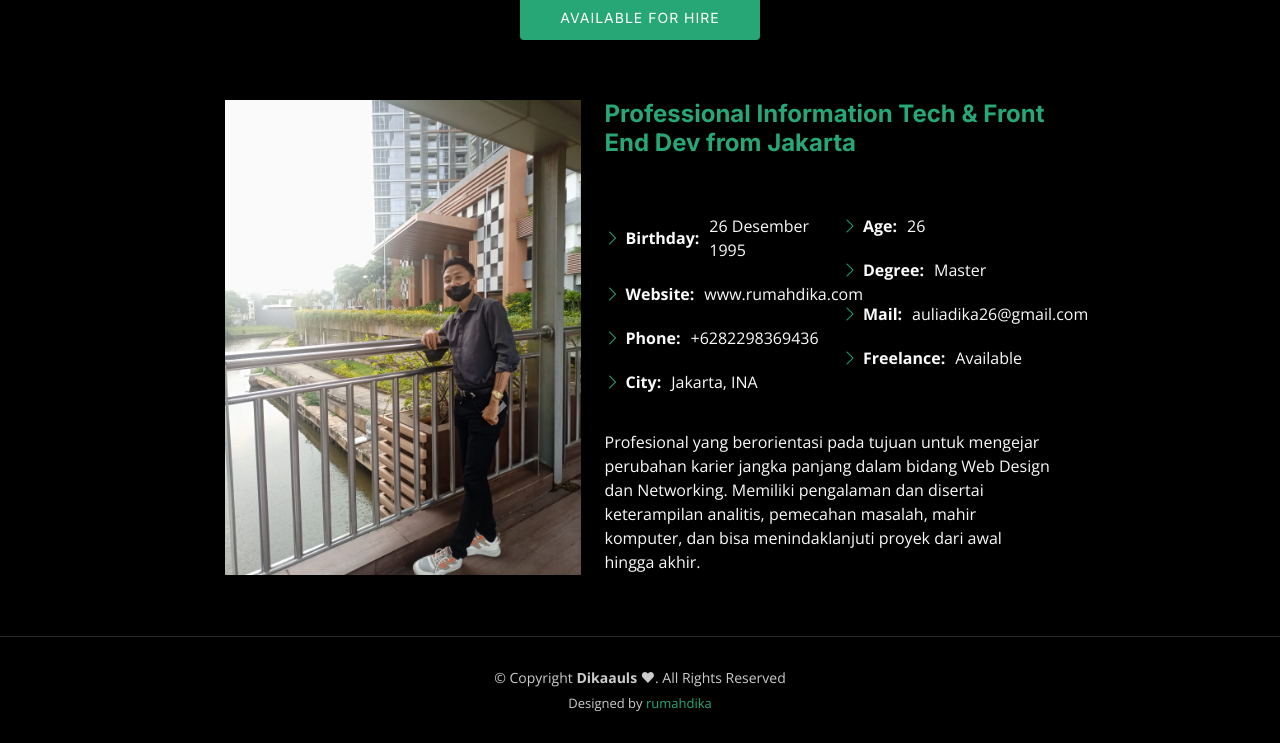
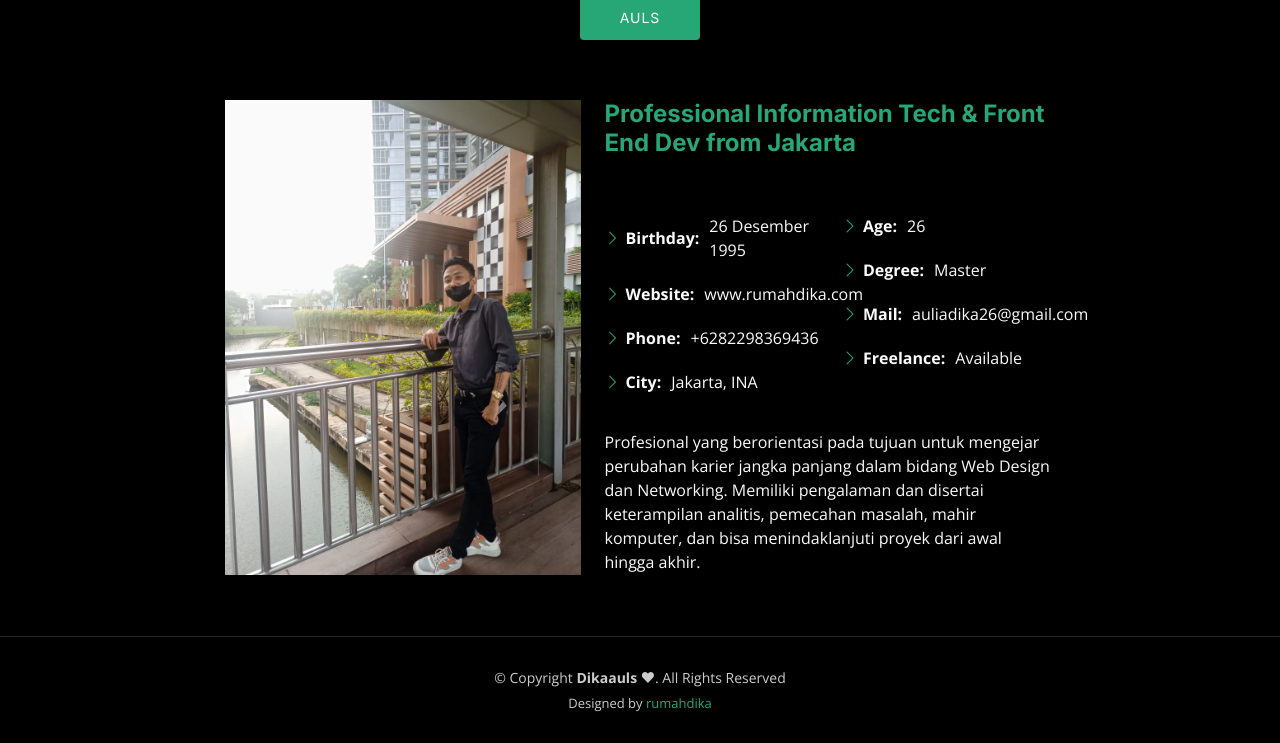
Before and after one commit to aainsomnia/dikaauls, a plain HTML site: page index.html in a window 1280 px wide. Shown: the part 208-951 px from the top of the page. Drawn offline with nearby package versions, Linux system fonts and the light colour scheme.

Commit message:
Update index
Update

```diff
--- a/index.html
+++ b/index.html
@@ -91,7 +91,7 @@
             <h2>About</h2>
             <p></p>
 
-            <a class="cta-btn" href="/">Available for hire</a>
+            <a class="cta-btn" href="/">auls</a>
 
           </div>
         </div>
```
